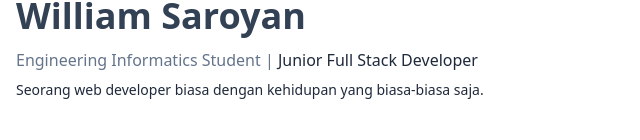
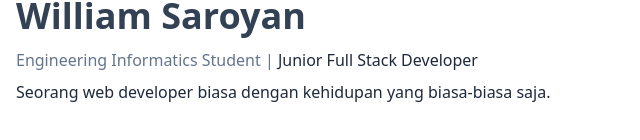
Before and after one commit to Saroyann/web-portfolio-2, a website: page src/public/index.html in a window 1280 px wide. Shown: the part 184-324 px from the top of the page, without its empty margins (0-640 px from the left). Drawn offline with Linux system fonts and the light colour scheme.

Commit message:
initial commit

```diff
--- a/src/public/index.html
+++ b/src/public/index.html
@@ -20,7 +20,7 @@
                 <div class="w-full self-center px-4">
                     <h1 class="text-base font-semibold text-blue">Hello Everyone, i am <span class="text-dark block font-bold text-4xl my-3">William Saroyan</span></h1>
                     <h2 class="font-medium mb-2 text-slate-500">Engineering Informatics Student | <span class="text-slate-800">Junior Full Stack Developer</span></h2>
-                    <p class="text-sm text-slate-800">Seorang web developer biasa dengan kehidupan yang biasa-biasa saja.</p>
+                    <p class="font-medium text-slate-800">Seorang web developer biasa dengan kehidupan yang biasa-biasa saja.</p>
                 </div>
             </div>
         </div>
```
